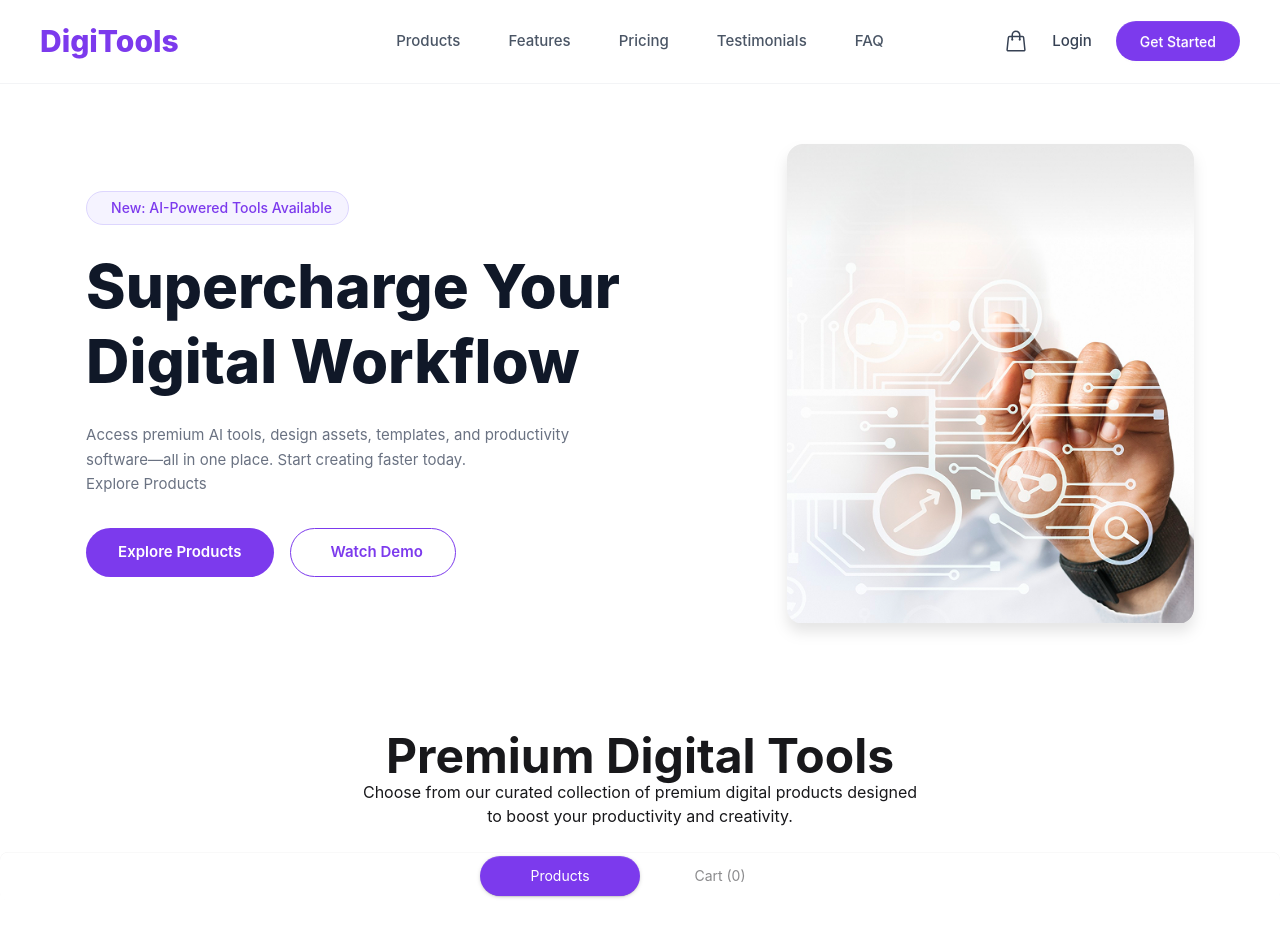
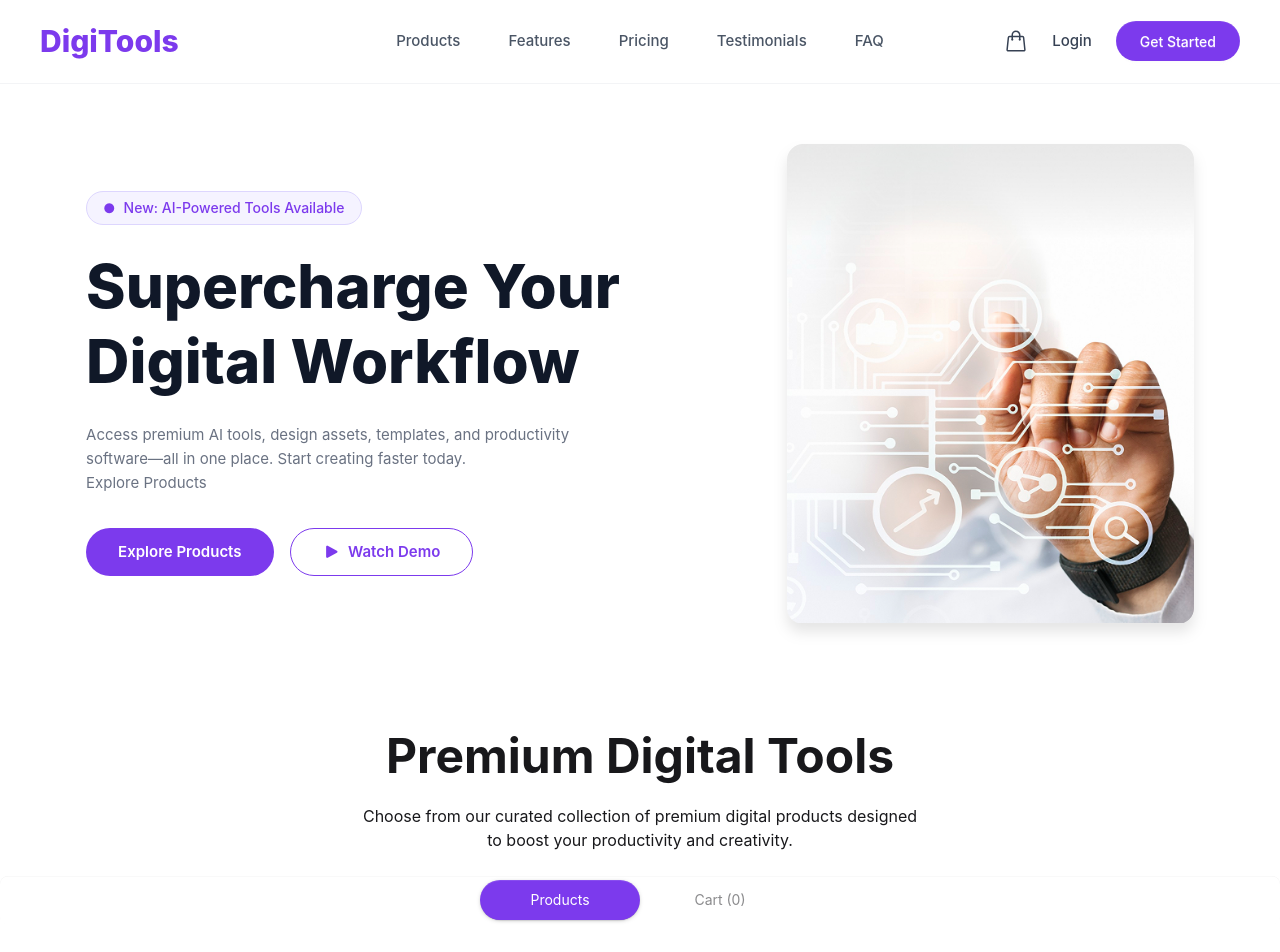
Before and after one commit to mdmaruf2026/Assignment_6, a React (Vite) app: page / in a window 1280 px wide. Shown: the top 952 px of the page. Built offline with nearby package versions, Linux system fonts and the light colour scheme.

Commit message:
Code updated 2

```diff
--- a/index.html
+++ b/index.html
@@ -5,6 +5,7 @@
     <link rel="icon" type="image/svg+xml" href="/favicon.svg" />
     <meta name="viewport" content="width=device-width, initial-scale=1.0" />
     <title>assignment-6-code</title>
+    <link rel="stylesheet" href="https://cdnjs.cloudflare.com/ajax/libs/font-awesome/7.0.1/css/all.min.css" integrity="sha512-2SwdPD6INVrV/lHTZbO2nodKhrnDdJK9/kg2XD1r9uGqPo1cUbujc+IYdlYdEErWNu69gVcYgdxlmVmzTWnetw==" crossorigin="anonymous" referrerpolicy="no-referrer" />
   </head>
   <body>
     <div id="root"></div>
--- a/package.json
+++ b/package.json
@@ -13,6 +13,7 @@
     "@tailwindcss/vite": "^4.2.2",
     "react": "^19.2.4",
     "react-dom": "^19.2.4",
+    "react-toastify": "^11.0.5",
     "tailwindcss": "^4.2.2"
   },
   "devDependencies": {
--- a/src/App.jsx
+++ b/src/App.jsx
@@ -10,6 +10,9 @@ import { useState } from 'react';
 import StatsSection from './component/StatsSection';
 import StepSection from './component/StepSection';
 import Pricing from './component/Pricing';
+import { ToastContainer, toast } from 'react-toastify';
+import 'react-toastify/dist/ReactToastify.css';
+
 
 const getModels = async () => {
   const res = await fetch("/models.json")
@@ -27,6 +30,7 @@ function App() {
   const removeFromCart = (id) => {
     const updatedCart = carts.filter(item => item.id !== id);
     setCarts(updatedCart);
+    toast.error("Item removed from cart!");
   }
 
   console.log("Current Tab:", activeTab);
@@ -38,9 +42,9 @@ function App() {
       <Banner />
 
 
-      <div className="text-center mt-12 mb-6">
-        <h2 className="text-5xl font-bold">Premium Digital Tools</h2>
-        <p>Choose from our curated collection of premium digital products designed <br /> to boost your productivity and creativity.</p>
+      <div className="text-center mt-12 mb-4">
+        <h2 className="text-5xl font-bold pb-6">Premium Digital Tools</h2>
+        <p className='pb-2'>Choose from our curated collection of premium digital products designed <br /> to boost your productivity and creativity.</p>
       </div>
 
       {/* name of each tab group should be unique */}
@@ -70,6 +74,7 @@ function App() {
       <StepSection />
        <Pricing/>
       <Footer />
+      <ToastContainer />
     </>
   )
 }
--- a/src/component/Cart.jsx
+++ b/src/component/Cart.jsx
@@ -1,4 +1,5 @@
 import React from "react";
+import { toast } from "react-toastify";
 
 const Cart = ({carts = [], setCarts, removeFromCart}) => {
 
@@ -10,6 +11,7 @@ const Cart = ({carts = [], setCarts, removeFromCart}) => {
 
     const handlePayment = () => {
         setCarts([])
+        toast.success("Checkout successfully done!");
     }
     return(
         <div className="p-10">
@@ -52,7 +54,7 @@ const Cart = ({carts = [], setCarts, removeFromCart}) => {
                     <div className=" flex gap-50">
                             {/* Product prices */}
                         <div className="text-3xl font-bold ">
-                            ${item.price}/month
+                            ${item.price}
                         </div>
 
                     {/* Delete Button with item ID */}
--- a/src/component/ModelCard.jsx
+++ b/src/component/ModelCard.jsx
@@ -1,11 +1,13 @@
 import React, { useState } from "react";
-
+import { toast } from "react-toastify";
 const ModelCard = ({ model, carts, setCarts }) => {
     const [isBought, setIsBought] = useState(false);
+    const notify = () => toast("Cart added successfully");
 
     const handleBuying = () => {
         setIsBought(true)
         setCarts([...carts, model])
+    notify()
 
     }
     return (
```
Also changed, not shown: src/index.css (line endings or trailing spaces), 1 other file (tests, documents, lock files or other folders).
